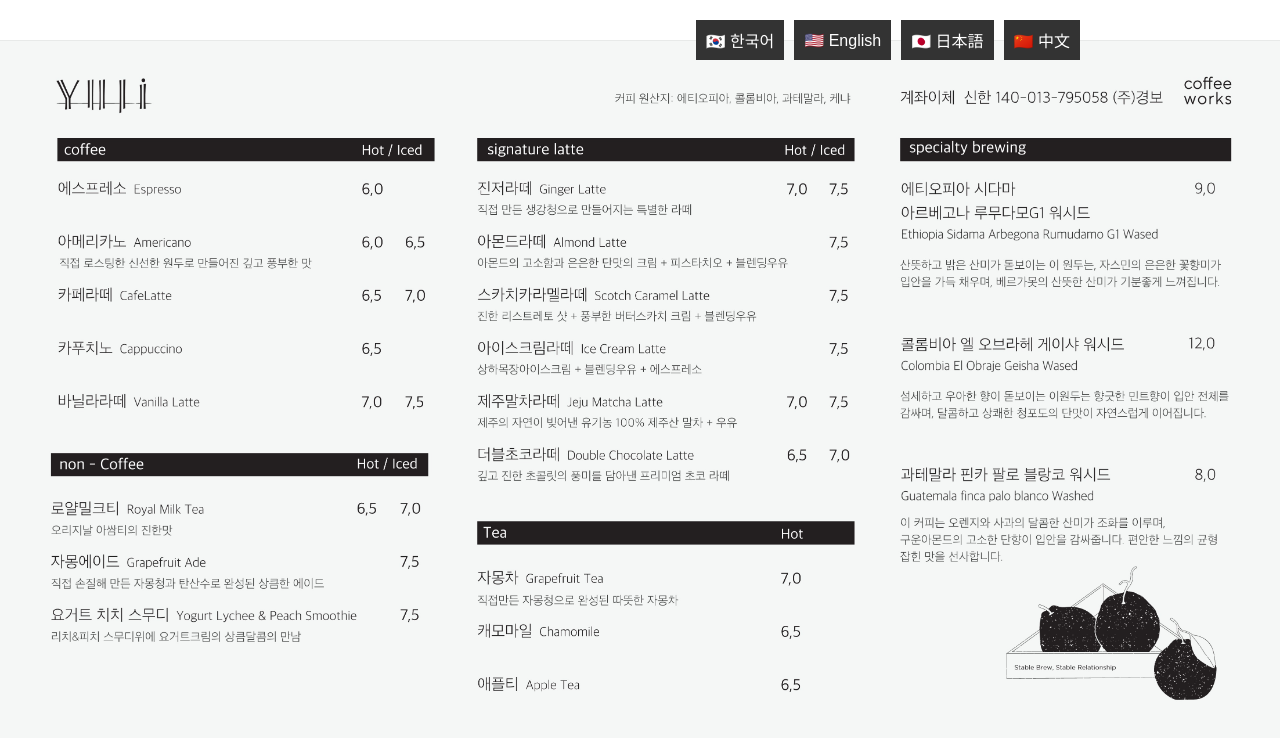
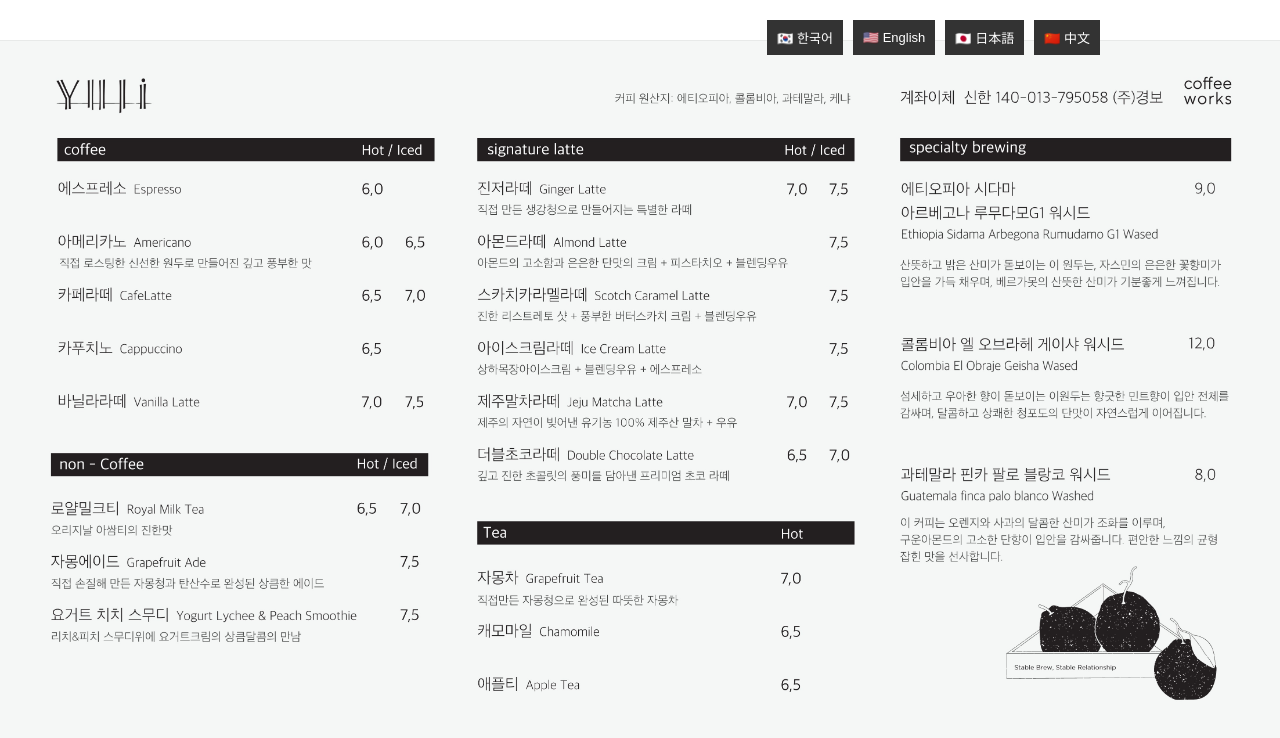
Before and after one commit to nxmdev02/yuji, a Vue app: page / in a window 1280 px wide. Shown: the top 738 px of the page. Built offline with nearby package versions, Linux system fonts and the light colour scheme.

Commit message:
fix text

```diff
--- a/src/components/TheWelcome.vue
+++ b/src/components/TheWelcome.vue
@@ -65,7 +65,7 @@
   .buttons {
     position: absolute;
     top: 20px;
-    right: 200px;
+    right: 180px;
     display: flex;
     gap: 10px;
     z-index: 10; /* 이미지 위에 표시되도록 설정 */
@@ -73,7 +73,7 @@
 
   .buttons button {
     padding: 8px 10px;
-    font-size: 16px;
+    font-size: 13px;
     cursor: pointer;
     border: none;
     background-color: #333;
```
